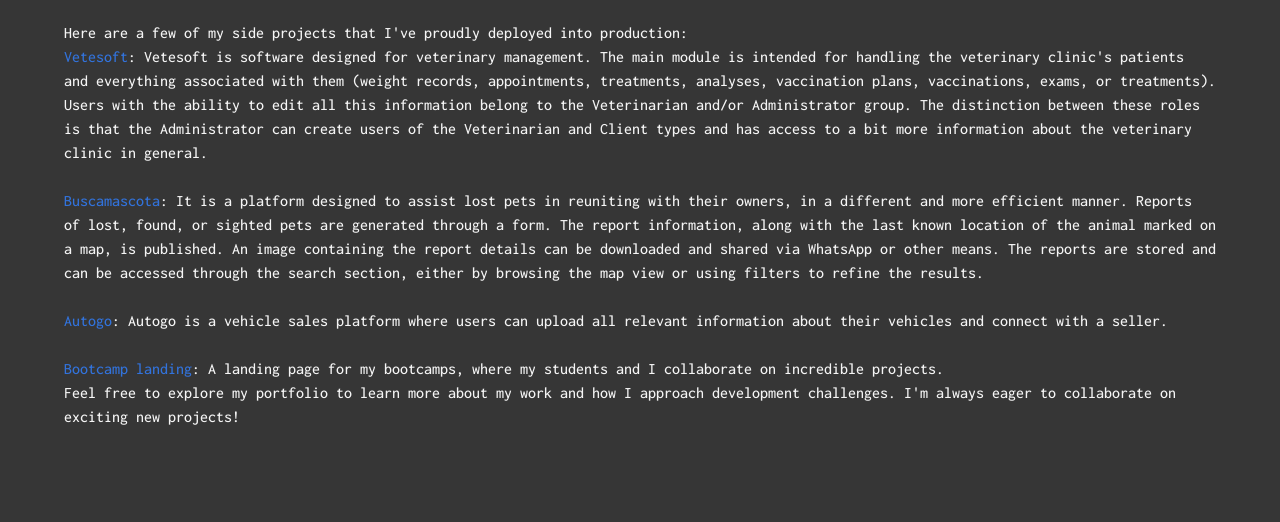
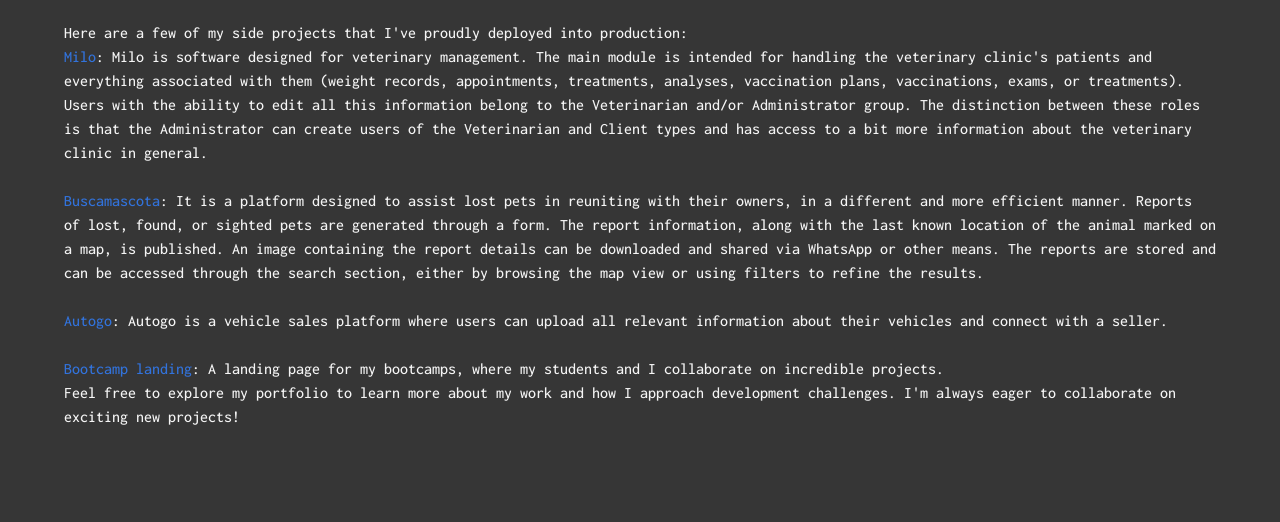
Before and after one commit to OscarGonzalez97/OscarGonzalez97.github.io, a plain HTML site: page index.html in a window 1280 px wide. Shown: the part 1399-1921 px from the top of the page. Drawn offline with Linux system fonts and the light colour scheme.

Commit message:
modifica nombre de proyecto

```diff
--- a/index.html
+++ b/index.html
@@ -104,8 +104,8 @@ and creative objectives. I also worked with DevOps technologies like Terraform a
             <h3 class="subtitle has-text-light">Side Projects</h3>
             <p class="has-text-light">Here are a few of my side projects that I've proudly deployed into production:</p>
             <ul>
-                <li class="has-text-light"><a href="https://vetesoft.com.py/" target="_blank">Vetesoft</a>:
-                    Vetesoft is software designed for veterinary management. The main module is intended for handling the veterinary clinic's patients and everything associated with them (weight records, appointments, treatments, analyses, vaccination plans, vaccinations, exams, or treatments). Users with the ability to edit all this information belong to the Veterinarian and/or Administrator group. The distinction between these roles is that the Administrator can create users of the Veterinarian and Client types and has access to a bit more information about the veterinary clinic in general.
+                <li class="has-text-light"><a href="https://milo.com.py/" target="_blank">Milo</a>:
+                    Milo is software designed for veterinary management. The main module is intended for handling the veterinary clinic's patients and everything associated with them (weight records, appointments, treatments, analyses, vaccination plans, vaccinations, exams, or treatments). Users with the ability to edit all this information belong to the Veterinarian and/or Administrator group. The distinction between these roles is that the Administrator can create users of the Veterinarian and Client types and has access to a bit more information about the veterinary clinic in general.
                 </li>
                 <br/>
                 <li class="has-text-light"><a href="https://buscamascota.roshka.com/" target="_blank">Buscamascota</a>:
```
